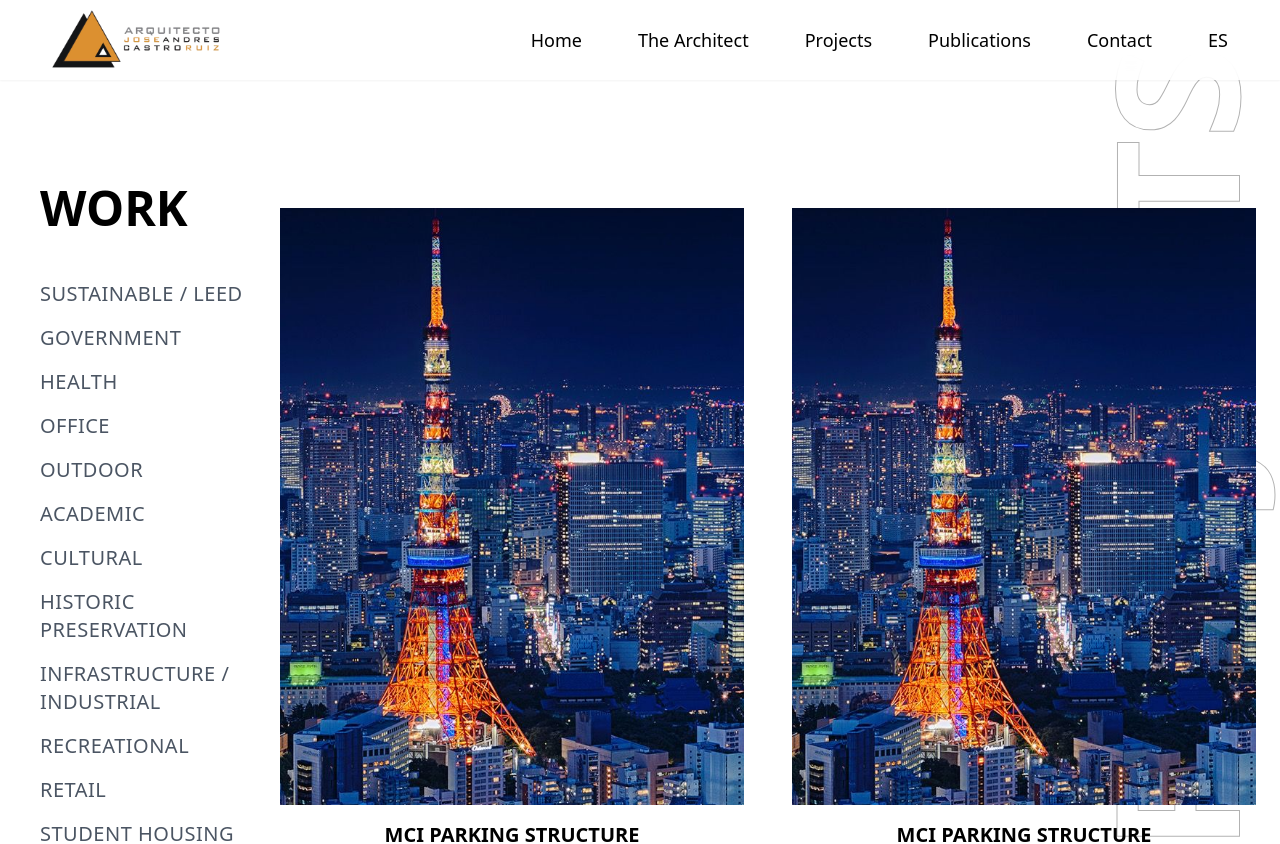
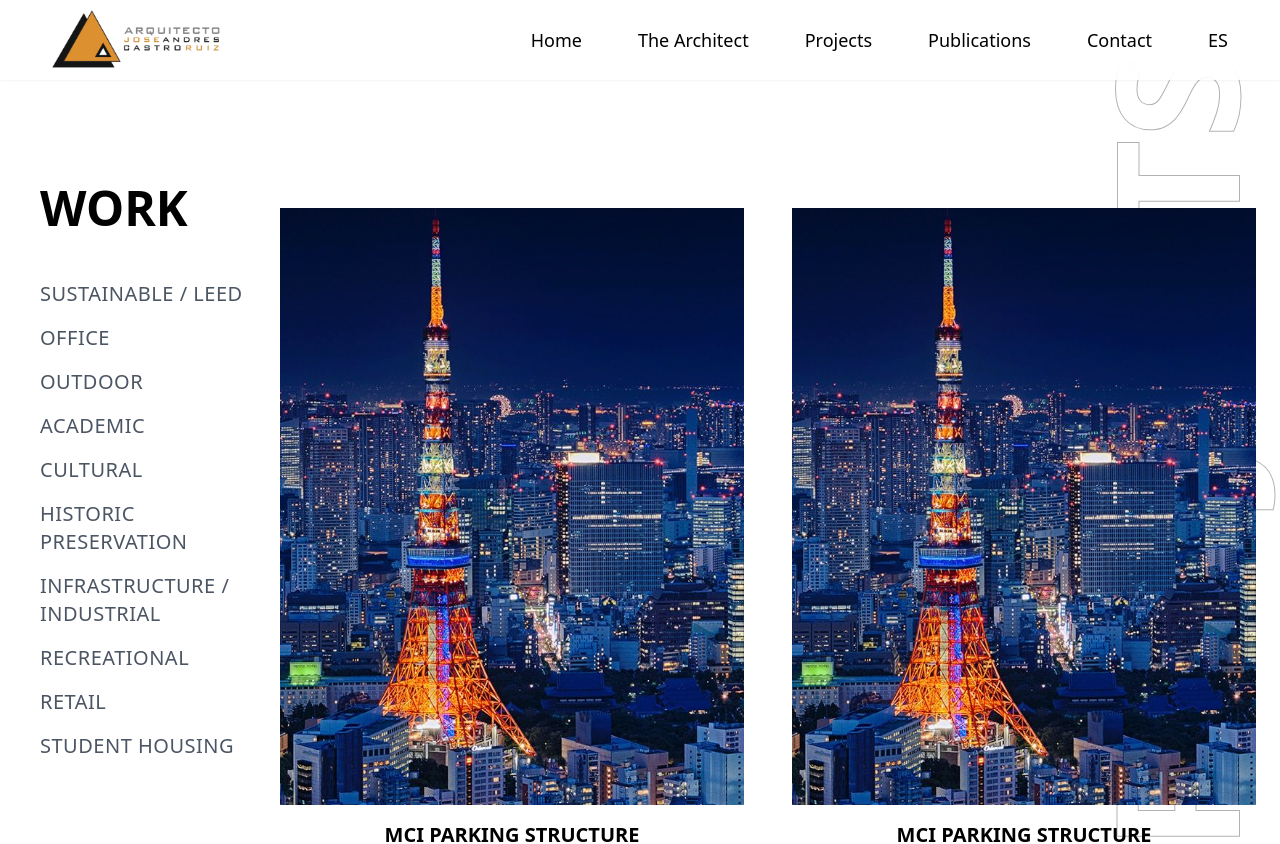
Before and after one commit to botflowlab/AndresCastroWebsite, a React (Vite) app: page /proyectos in a window 1280 px wide. Shown: the top 844 px of the page. Built offline with nearby package versions, Linux system fonts and the light colour scheme; a web font is replaced by a local one.

Commit message:
Updated ProjectSidebar.jsx

```diff
--- a/src/pages/projects/ProjectSidebar.jsx
+++ b/src/pages/projects/ProjectSidebar.jsx
@@ -4,8 +4,6 @@ export default function Sidebar({ onItemClick }) {
   const { t } = useTranslation();
   const categories = [
     'sustainable',
-    'government',
-    'health',
     'office',
     'outdoor',
     'academic',
```
